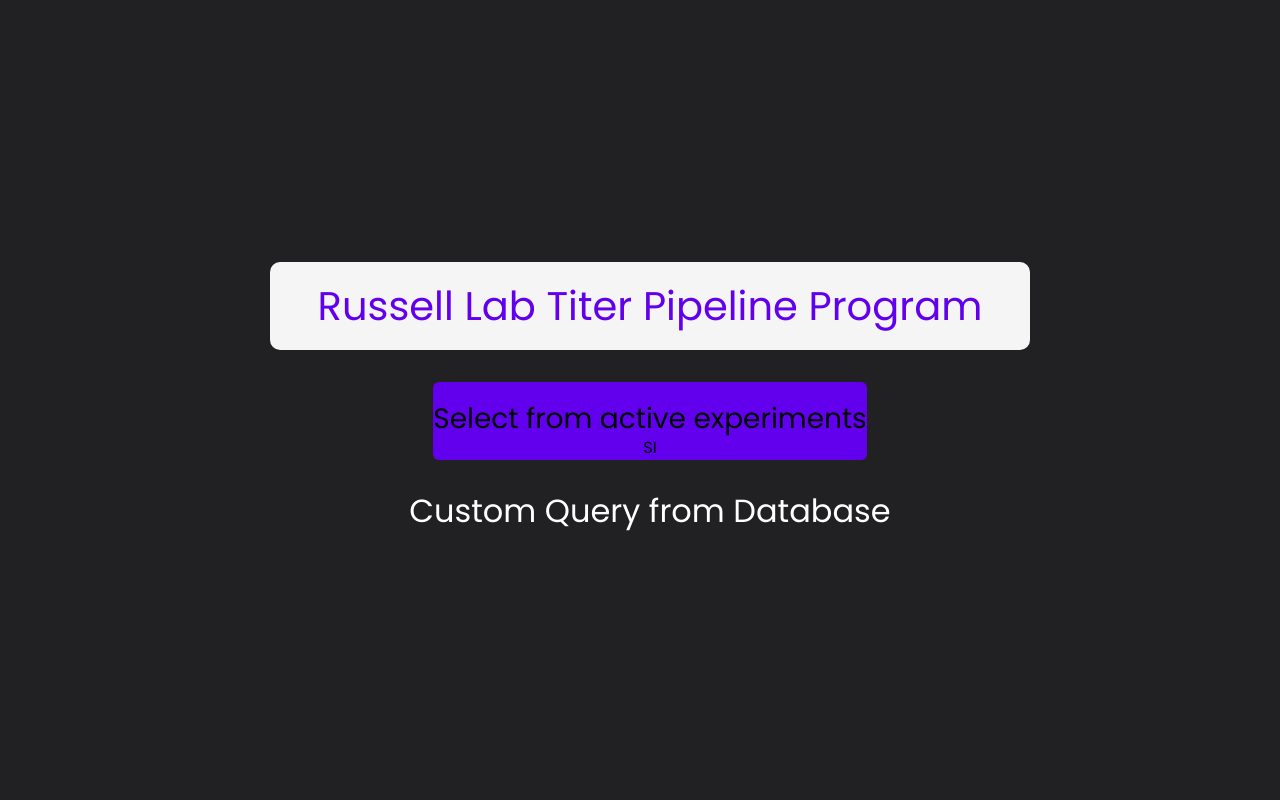
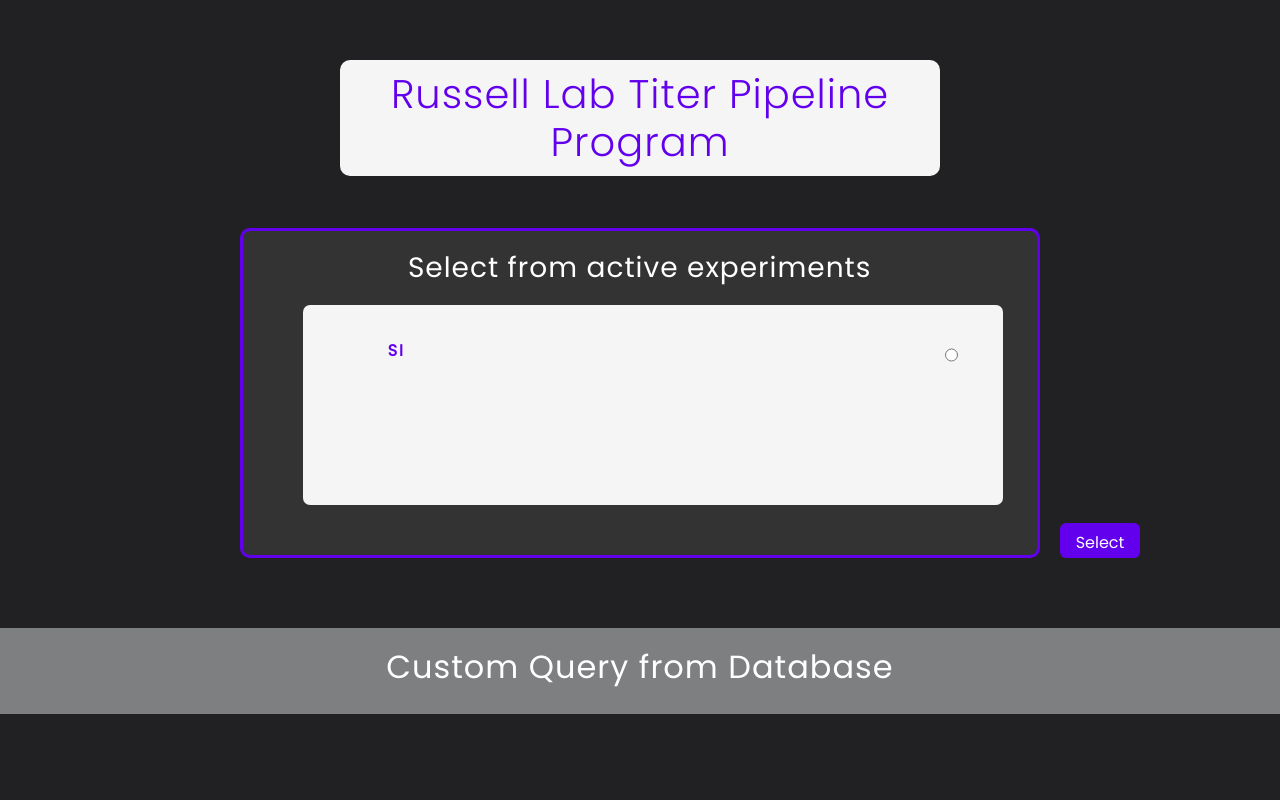
Before and after one commit to lukesylvester99/titerDjango, a Django app: page / in a window 1280 px wide. Run offline with Django 5.2, Linux system fonts and the light colour scheme; data comes from the database, SQL or seed files in the repository; some libraries are stand-ins or nearby versions.

Commit message:
added form to hm pg. added lots of CSS styling

```diff
--- a/titerpipeline/main/templates/home.html
+++ b/titerpipeline/main/templates/home.html
@@ -7,29 +7,39 @@
             <h1 id="welcome_message">Russell Lab Titer Pipeline Program</h1>
         </div>
 
+        <div class="form_alignment">
         <div class="experiments">
 
             <h3 id="welcome_message2">Select from active experiments</h4>
                 <div class="experiments_listed">
-                    {% for experiment in experiments %}
-                        <a>{{ experiment }}</a>
-                    {% endfor %}
+                    <form method="POST" action="" name="exp_selection" class="exp-selection-form">
+                        <ul class = 'exp_list'>
+                            {% for experiment in experiments %}
+                                <li class="item">
+                                    <label  for="exp_{{ loop.index }}">{{ experiment }}</label>
+                                    <input class='item' type="radio" id="exp_{{ loop.index }}" name="exp_selection" value="{{ experiment }}" required>
+                                </li>
+                            {% endfor %}
+                        </ul>
                 </div>
-
         </div>
+                        <!-- Submit button to submit the form -->
+                <input id="submit_btn" type="submit" value="Select">
+                </form>
+        </div>
+    </div>
 
 
 
 
-        <!--connects to db and allows user to build a custom filter-->
-        <div class="upload_csv">
+
+
+         <!--connects to db and allows user to build a custom filter-->
+    <div class="query_db">
             <h2 id="upload_csv_message">Custom Query from Database</h2>
 
 
-        </div>
-
-    </div>
-
+     </div>
 
     <!-- When styling the upload button for the csv file, the default form looked ugly and was hard to style bc
      of the way that HTML handles forms. Instead, I made some custom text, "Choose File" w class name of "custom-file-upload"
--- a/titerpipeline/static/style.css
+++ b/titerpipeline/static/style.css
@@ -4,7 +4,7 @@
 /* setting style for whole website */
 body {
     background-color: #212124;
-    margin-left: 20px;
+    margin-left: 0px;
     font-family: "Poppins", sans-serif;
     color: white;
     box-sizing: border-box;
@@ -22,8 +22,9 @@ body {
     gap: 2rem;
     text-align: center;
     margin: auto;
-    min-height: 100vh;
-    max-width: 800px;
+    max-width: 50%;
+    margin-bottom: 30px;
+    margin-top: 40px;
     padding: 20px;
 }
 
@@ -35,7 +36,7 @@ body {
     display: flex;
     justify-content: center;
     align-items: center;
-    padding: 20px;
+    padding: 10px;
     box-sizing: border-box;
 }
 
@@ -44,20 +45,71 @@ body {
     color: #6200EE;
     font-size: 2.5em;
     text-align: center;
+    letter-spacing: 1px;
+    font-weight: 380;
 }
 
 .experiments { /* div for experiments form*/
-    border: none;
-    border-radius: 6px;
-    background-color: #6200EE;
-    color: black;
+    text-align: center;
+    background-color: #333;
+    padding: 20px;
+    border-radius: 10px;
+    margin-top: 20px;
+    border: 3px solid #6200EE;
+    margin-bottom: 20px;
+    min-height: 330px;
+    max-height: 400px;
+    min-width: 800px;
+    margin-left:100px;
 }
 
 #welcome_message2{ /* subheader in experiments form*/
-    margin-top: 20px;
-    margin-bottom: 0px;
+    margin-top: 0px;
+    margin-bottom: 20px;
+    letter-spacing: 1px;
 }
 
+.experiments_listed{ /* div in experiments form*/
+    width: 700px;
+    border-radius: 20px;
+    background: #F5F5F5;
+    border-radius: 7px;
+    outline: none;
+    left: 50px;
+    overflow: hidden;
+    max-height: 400px;
+    overflow-y: scroll;
+    align-self: center;
+    margin-top: 0;
+    margin-left: 40px;
+    color:#6200EE;
+    min-height: 200px;
+    padding: 20px 30px;
+}
+
+.experiments_listed .item{
+    height: 50px;
+    list-style: none;
+    cursor: pointer;
+    color: #6200EE;
+    transition: background-color 0.3s, transform 0.2s;
+    padding: 0 15px;
+    margin-top: 5px;
+    margin-bottom: 5px;
+    border-radius: 10px;
+    justify-content: space-between;
+    font-weight: bold;
+    text-align: left;
+    display: flex;
+    align-items: center;
+    letter-spacing: 2px;
+}
+
+.experiments_listed .item:hover{
+    background-color: #6200EE;
+    color:white;
+    transform: scale(1.02);
+}
 
 #submit_btn{
     padding: 0.5em 1em;
@@ -69,9 +121,30 @@ body {
     cursor: pointer;
     transition: background-color 0.3s, transform 0.2s;
     outline: none;
+    margin: 0;
+    max-height: 35px;
+    align-self: flex-end;
+    margin-bottom: 20px;
 }
 
 #submit_btn:hover {
     background-color: #5300d2;
     transform: scale(1.05);
 }
+
+.form_alignment{
+    display: flex;
+    flex-direction: row;
+    gap: 20px;
+}
+
+.query_db { /* div for custom query section*/
+    text-align: center;
+    background-color: #7D7F80;
+    padding: 20px;
+    margin: 0;
+    width: 100%;
+    box-sizing: border-box;
+    margin-top: 0;
+    letter-spacing: 1px;
+}
```
Also changed, not shown: 1 other file.
